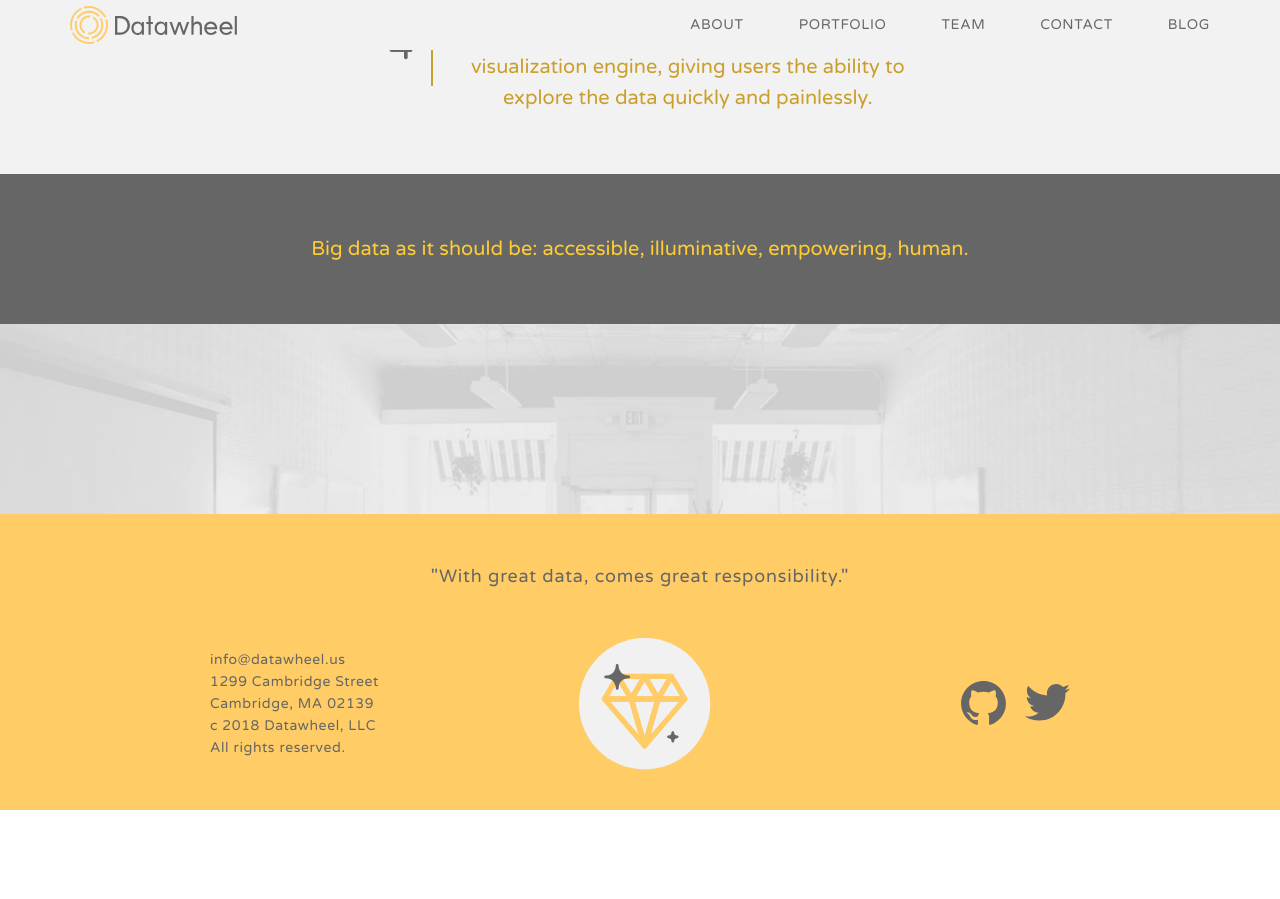
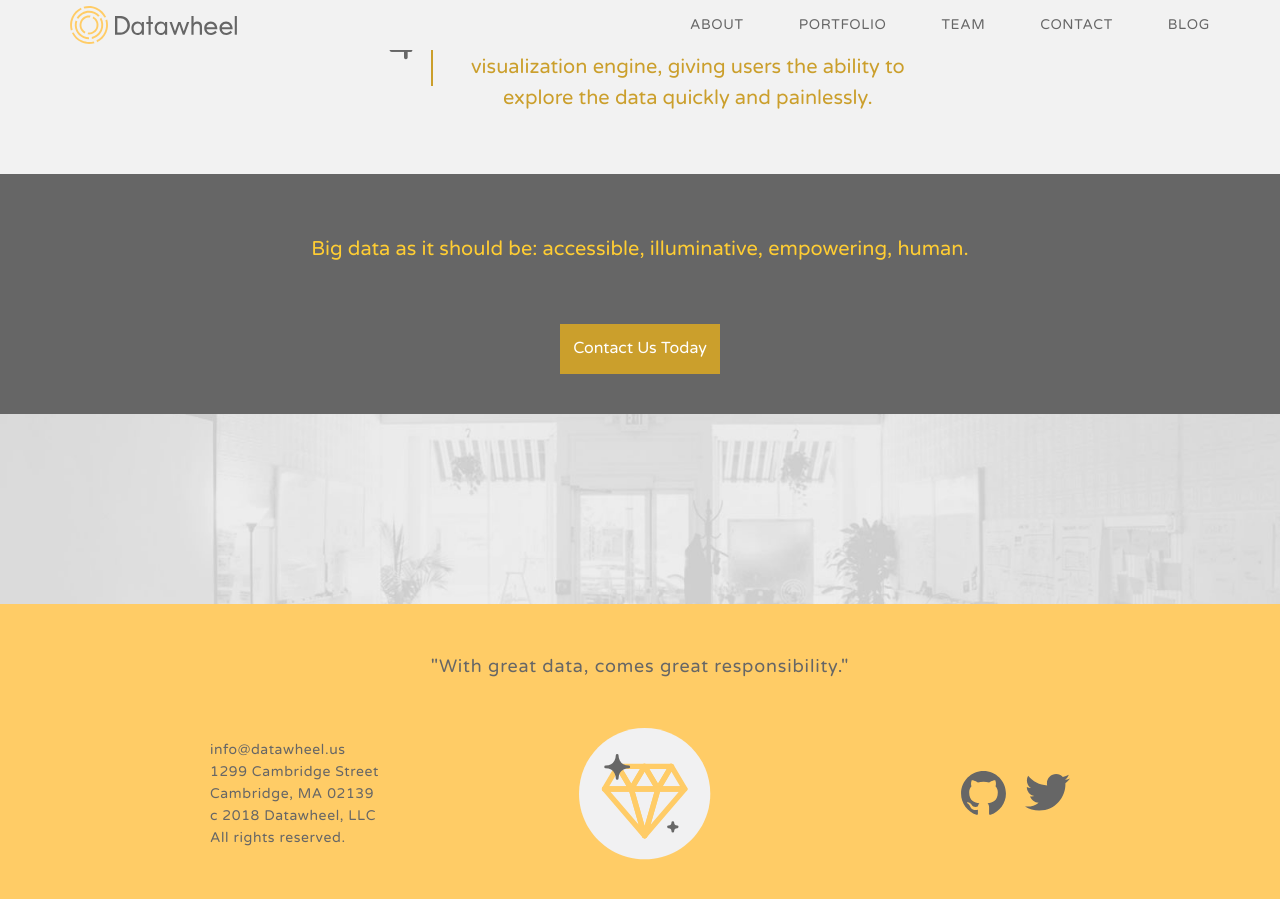
Before and after one commit to Datawheel/datawheel, a Jekyll site: the page built from _pages/about.html, in a window 1280 px wide and 900 px high, scrolled down 4253 px. Built offline with Jekyll 4.4.1, drawn with Linux system fonts in a browser that asks for light colours; before the commit the page ends 5063 px from its top, so only the background shows below that.

Commit message:
adds contact button to bottom of about page

```diff
--- a/_pages/about.html
+++ b/_pages/about.html
@@ -103,6 +103,8 @@ style: about
 
 <section id="tag" class="dark">
   <h3>Big data as it should be: accessible, illuminative, empowering, human.</h3>
+
+  <a class="button" href="/contact" data-ga-cat="about" data-ga-label="contact-us">Contact Us Today</a>
 </section>
 
 <script>
```
